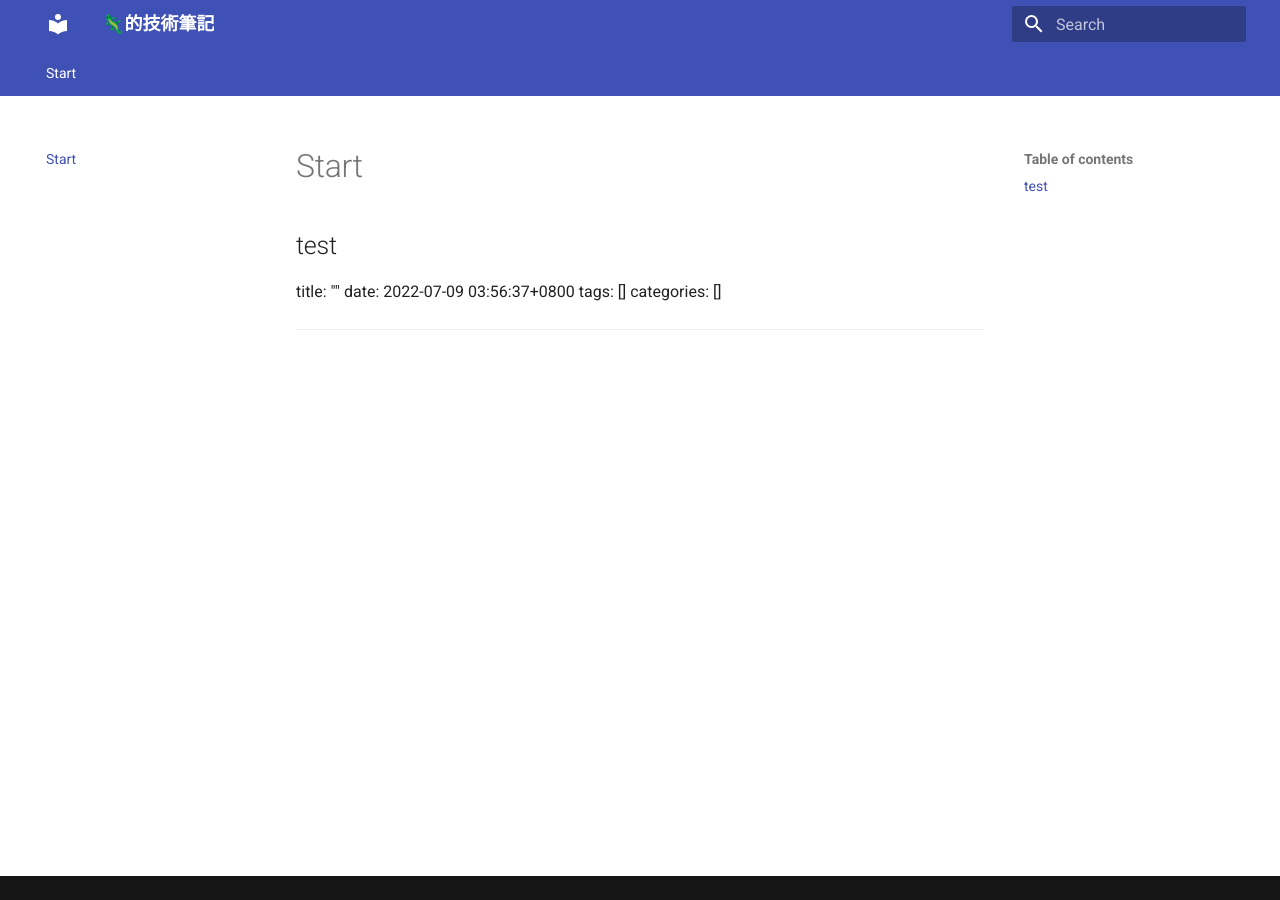
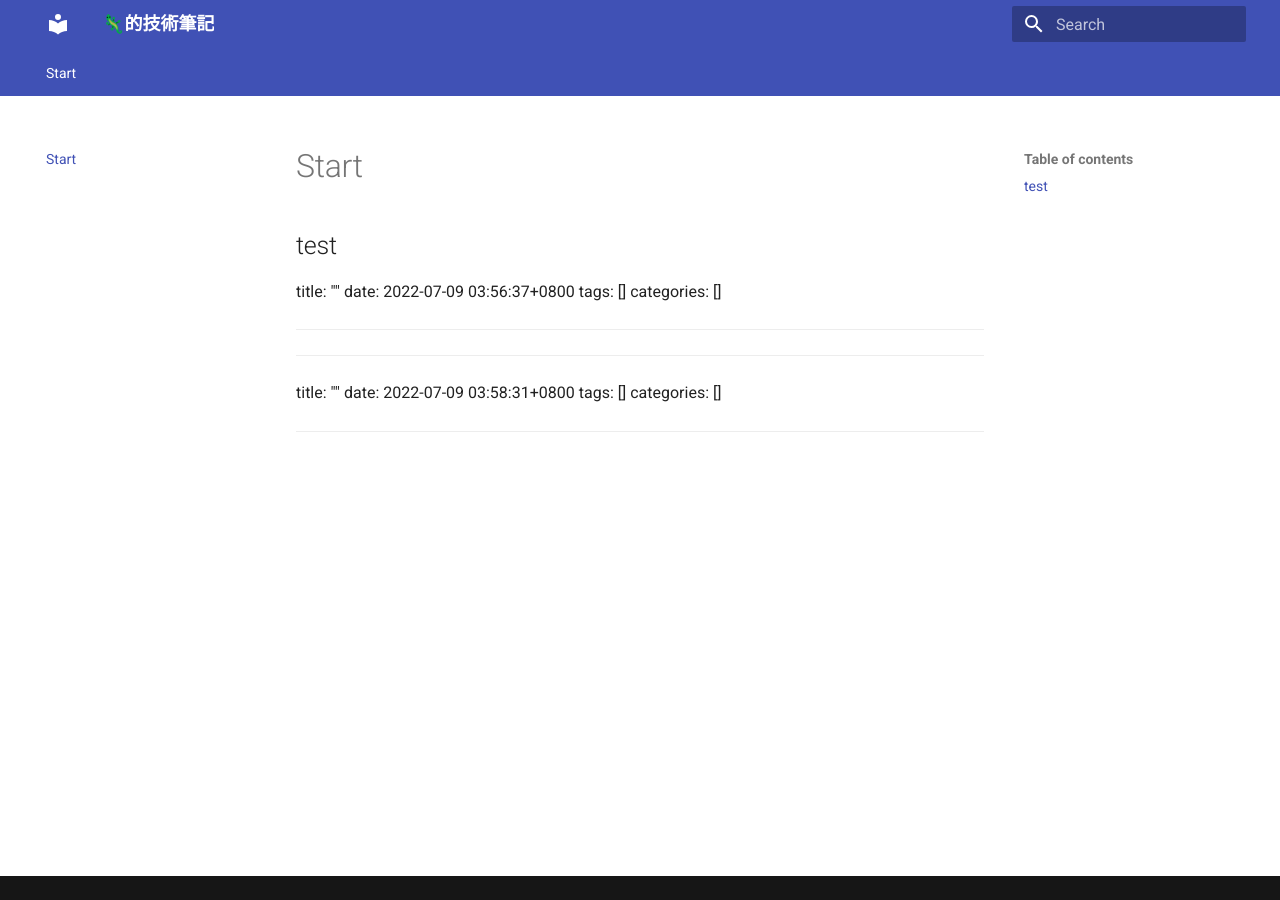
Before and after one commit to htlin222/vimwiki, an MkDocs documentation site: the page built from docs/index.md, in a window 1280 px wide. Built offline with MkDocs 1.6.1 and Material for MkDocs 9.7.7, drawn with Linux system fonts in a browser that asks for light colours.

Commit message:
Auto commit + push. 六  7/ 9 03:58:35 2022

```diff
--- a/docs/index.md
+++ b/docs/index.md
@@ -6,3 +6,9 @@ date: 2022-07-09 03:56:37+0800
 tags: []
 categories: []
 ---
+---
+title: ""
+date: 2022-07-09 03:58:31+0800
+tags: []
+categories: []
+---
```
